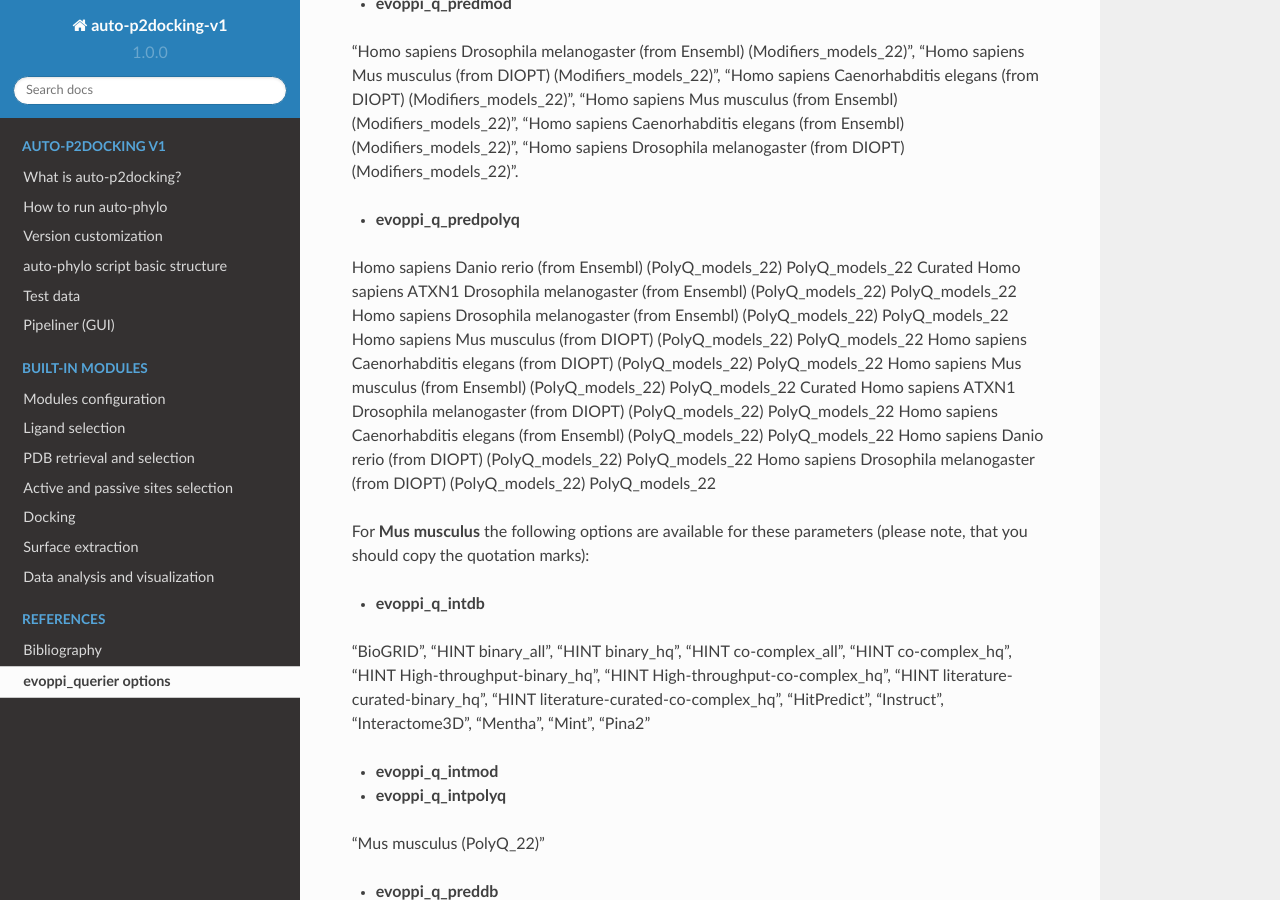
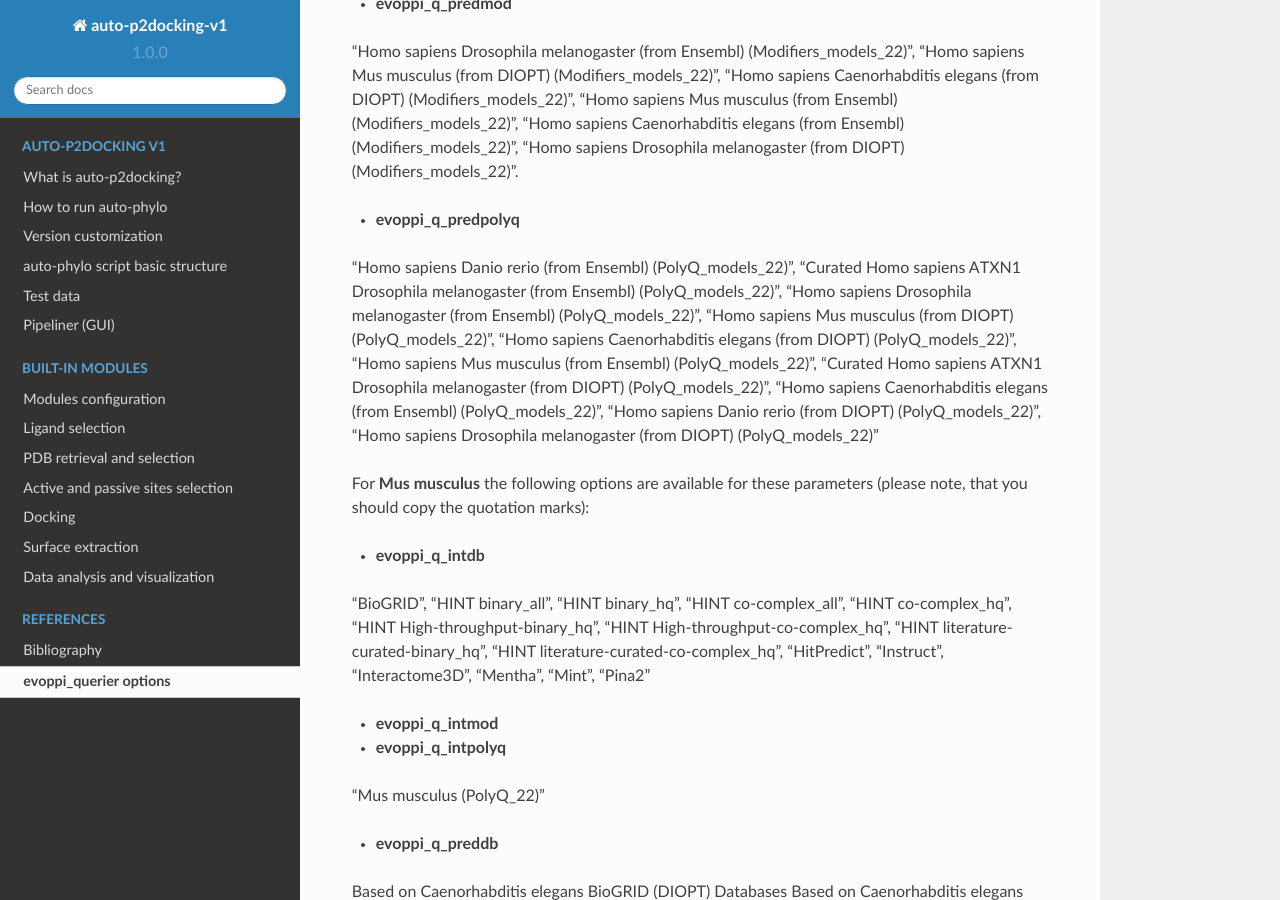
Before and after one commit to pegi3s/auto-p2docking-docs, a Sphinx documentation site: the page built from source/evoppi_querier_options.rst, in a window 1280 px wide and 900 px high, scrolled down 11304 px. Built offline with Sphinx 7.4.7 and the Read the Docs theme 2.0.0, drawn with Linux system fonts in a browser that asks for light colours.

Commit message:
Update evoppi_querier_options.rst

```diff
--- a/source/evoppi_querier_options.rst
+++ b/source/evoppi_querier_options.rst
@@ -156,16 +156,7 @@ For **Homo sapiens** the following options are available for these parameters (p
 
 - **evoppi_q_predpolyq**
 
-Homo sapiens Danio rerio (from Ensembl) (PolyQ_models_22)       PolyQ_models_22
-Curated Homo sapiens ATXN1 Drosophila melanogaster (from Ensembl) (PolyQ_models_22)     PolyQ_models_22
-Homo sapiens Drosophila melanogaster (from Ensembl) (PolyQ_models_22)   PolyQ_models_22
-Homo sapiens Mus musculus (from DIOPT) (PolyQ_models_22)        PolyQ_models_22
-Homo sapiens Caenorhabditis elegans (from DIOPT) (PolyQ_models_22)      PolyQ_models_22
-Homo sapiens Mus musculus (from Ensembl) (PolyQ_models_22)      PolyQ_models_22
-Curated Homo sapiens ATXN1 Drosophila melanogaster (from DIOPT) (PolyQ_models_22)       PolyQ_models_22
-Homo sapiens Caenorhabditis elegans (from Ensembl) (PolyQ_models_22)    PolyQ_models_22
-Homo sapiens Danio rerio (from DIOPT) (PolyQ_models_22) PolyQ_models_22
-Homo sapiens Drosophila melanogaster (from DIOPT) (PolyQ_models_22)     PolyQ_models_22
+"Homo sapiens Danio rerio (from Ensembl) (PolyQ_models_22)", "Curated Homo sapiens ATXN1 Drosophila melanogaster (from Ensembl) (PolyQ_models_22)", "Homo sapiens Drosophila melanogaster (from Ensembl) (PolyQ_models_22)", "Homo sapiens Mus musculus (from DIOPT) (PolyQ_models_22)", "Homo sapiens Caenorhabditis elegans (from DIOPT) (PolyQ_models_22)", "Homo sapiens Mus musculus (from Ensembl) (PolyQ_models_22)", "Curated Homo sapiens ATXN1 Drosophila melanogaster (from DIOPT) (PolyQ_models_22)", "Homo sapiens Caenorhabditis elegans (from Ensembl) (PolyQ_models_22)", "Homo sapiens Danio rerio (from DIOPT) (PolyQ_models_22)", "Homo sapiens Drosophila melanogaster (from DIOPT) (PolyQ_models_22)"
 
 For **Mus musculus** the following options are available for these parameters (please note, that you should copy the quotation marks):
 
```
